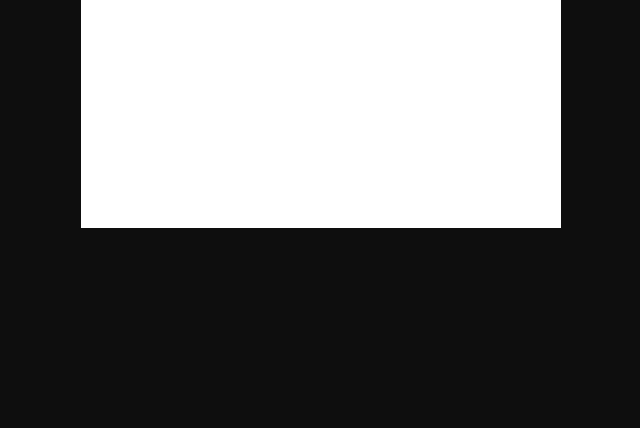
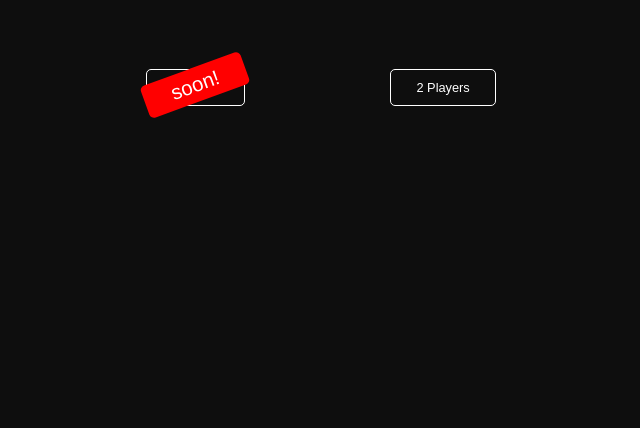
Before and after one commit to oussamakami/Tic-Tac-Toe, a plain HTML site: page index.html in a window 1280 px wide. Shown: the part 372-800 px from the top of the page, without its empty margins (319-959 px from the left). Drawn offline with Linux system fonts and the light colour scheme; a web font is replaced by a local one.

Commit message:
complete the interface

```diff
--- a/index.html
+++ b/index.html
@@ -13,6 +13,10 @@
         <h1>TIC-TAC-TOE</h1>
         <h5>(boring edition!)</h5>
       </div>
+      <div id="buttons">
+        <button>1 Player <label class="flag">soon!</label></button>
+        <button>2 Players</button>
+      </div>
     </section>
   </body>
 </html>
--- a/style.css
+++ b/style.css
@@ -4,6 +4,7 @@
   margin: 0;
   padding: 0;
   box-sizing: border-box;
+  color: #fff;
 }
 html {
   font-size: 2vw;
@@ -17,13 +18,12 @@ body {
   overflow: hidden;
   background-color: var(--primary-color);
   display: grid;
-  grid-template-columns: minmax(0, 400px) minmax(420px, 1fr) minmax(0, 400px);
-  grid-template-rows: minmax(0, 200px) auto minmax(0, 200px);
+  place-content: center;
 }
 #main {
-  background-color: white;
-  grid-area: 2/2;
   text-align: center;
+  width: 50vw;
+  height: 25vh;
 }
 #title {
   font-size: 1rem;
@@ -39,3 +39,33 @@ body {
   margin-top: -5px;
   margin-right: -2rem;
 }
+#buttons {
+  height: 100%;
+  display: flex;
+  justify-content: space-evenly;
+  align-items: center;
+}
+button {
+  background-color: var(--primary-color);
+  padding: 10px 25px;
+  font-size: .5rem;
+  border: 1px solid #fff;
+  outline: none;
+  cursor: pointer;
+  border-radius: 5px;
+}
+button:nth-child(1) {
+  position: relative;
+  cursor: not-allowed;
+}
+.flag {
+  position: absolute;
+  background-color: #f00;
+  transform: rotate(-20deg);
+  left: -5px;
+  padding: 5px 28px;
+  top: -2px;
+  border-radius: 5px;
+  font-size: .8rem;
+  cursor: not-allowed;
+}
```
